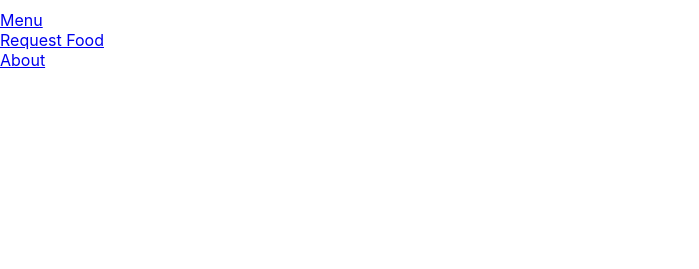
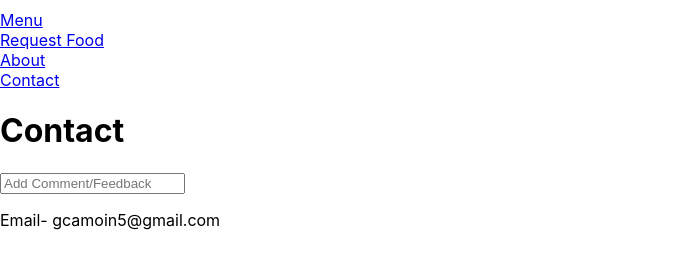
Before and after one commit to gcamoin/Phase2-Project, a React (Create React App) app in the folder my-app/: page /contact in a window 1280 px wide. Shown: the part 341-610 px from the top of the page, without its empty margins (0-699 px from the left). Built offline with nearby package versions, Linux system fonts and the light colour scheme; data requests are answered from the project's data file.

Commit message:
added contact page to navbar

```diff
--- a/my-app/src/components/App.js
+++ b/my-app/src/components/App.js
@@ -5,6 +5,7 @@ import FoodRequestForm from "/home/gcamoin/Phase2-Project/my-app/src/components/
 import NavBar from "/home/gcamoin/Phase2-Project/my-app/src/components/NavBar.js"
 import {Route, Routes} from "react-router-dom"
 import About from "/home/gcamoin/Phase2-Project/my-app/src/components/About.js"
+import Contact from "/home/gcamoin/Phase2-Project/my-app/src/components/Contact.js"
 
 
 
@@ -58,6 +59,7 @@ function App() {
       <Route path="/about" element={<About />}/>
       <Route path="/" element={<FoodContainer foods={foods} onDeleteFood={handleDeleteFood} onUpdateFood={handleUpdateFood} />}/>
       <Route path="/requestfood" element={<FoodRequestForm  onAddFood={handleAddFood}/>} />
+      <Route path="/contact" element={<Contact />}/>
     </Routes>
 
 
--- a/my-app/src/components/Contact.js
+++ b/my-app/src/components/Contact.js
@@ -0,0 +1,23 @@
+import React from "react"
+
+const Contact = () => {
+    return (
+        <div className="contact-form">
+            <h1>Contact</h1>
+            <form>
+                <input
+                    type="text"
+                    name="Comment"
+                    placeholder="Add Comment/Feedback"
+
+                />
+            </form>
+            <p>
+                Email- gcamoin5@gmail.com
+            </p>
+
+        </div>
+    )
+}
+
+export default Contact;
--- a/my-app/src/components/NavBar.js
+++ b/my-app/src/components/NavBar.js
@@ -6,7 +6,8 @@ import {Link} from "react-router-dom"
             <nav className="nav">
                 <Link to="/">Menu</Link><br />
                 <Link to="/requestfood">Request Food</Link><br />
-                <Link to="/about">About</Link>
+                <Link to="/about">About</Link><br />
+                <Link to="/contact">Contact</Link>
 
             </nav>
         )
```
